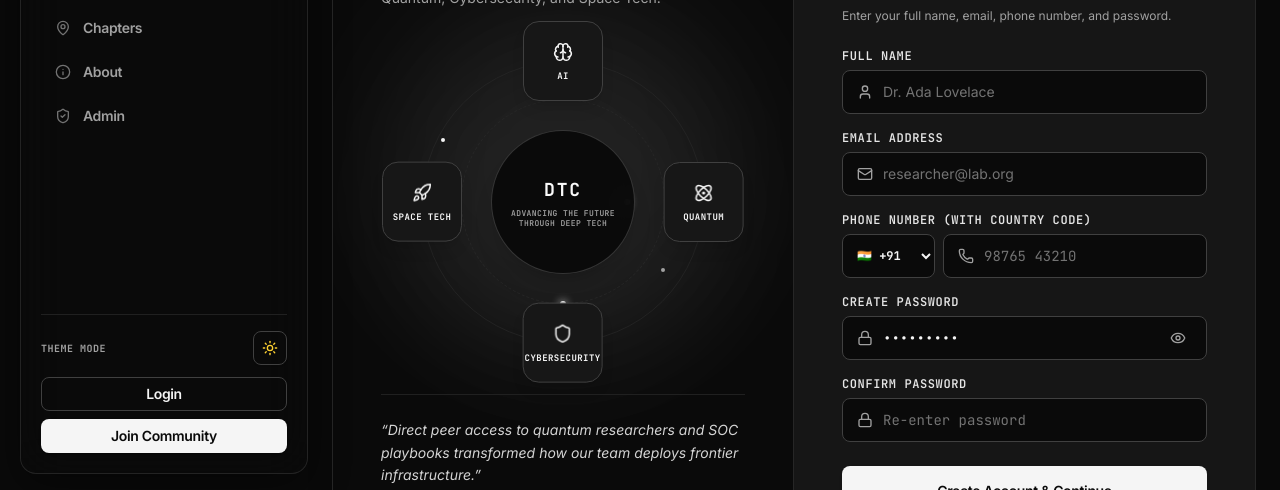
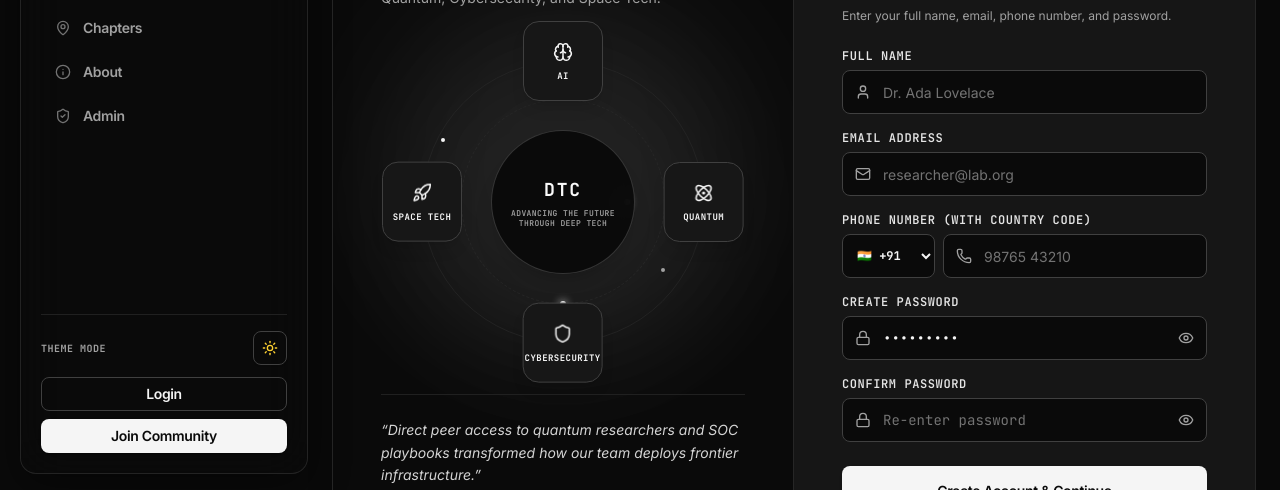
Before and after one commit to Shivammishra0001/deep-tech-community, a Next.js app: page /login in a window 1280 px wide. Both pictures are taken after typing "Sample", "Sample123" into the empty fields and a click on the button "Create Account". Shown: the part 310-800 px from the top of the page. Built offline with nearby package versions, Linux system fonts and the light colour scheme.

Commit message:
Fix complete authentication flow and refactor password inputs with FieldWithIcon and PasswordFieldWithIcon

```diff
--- a/src/app/api/v1/auth/login/route.ts
+++ b/src/app/api/v1/auth/login/route.ts
@@ -24,6 +24,11 @@ export async function POST(request: NextRequest) {
 
     if (!userRow) {
       return apiError("No account found with this email or phone number.", 404);
+    }
+
+    const storedPassword = userRow[6] || "";
+    if (storedPassword && storedPassword !== password && storedPassword !== "HASHED_PWD_" + password) {
+      return apiError("Incorrect password. Please check your credentials and try again.", 401);
     }
 
     const user = {
--- a/src/app/login/page.tsx
+++ b/src/app/login/page.tsx
@@ -3,7 +3,7 @@
 import { useEffect, useState } from "react";
 import Link from "next/link";
 import { Check, Mail, Lock, User, Eye, EyeOff, ShieldCheck, ArrowRight, Phone, AlertCircle, LogIn, UserPlus } from "lucide-react";
-import { Button, Input, Label, Card, Badge, cx } from "@/components/ui";
+import { Button, Label, Badge, cx } from "@/components/ui";
 import { Logo } from "@/components/chrome";
 import { HeroOrbits } from "@/components/orbits";
 
@@ -21,6 +21,97 @@ const COUNTRY_CODES = [
   { code: "+41", country: "Switzerland", flag: "🇨🇭" },
 ];
 
+/* ---------------- Dedicated Input Components with Flex Architecture ---------------- */
+
+function FieldWithIcon({
+  id,
+  type = "text",
+  value,
+  onChange,
+  placeholder,
+  autoComplete,
+  required = true,
+  icon: Icon,
+}: {
+  id: string;
+  type?: string;
+  value: string;
+  onChange: (e: React.ChangeEvent<HTMLInputElement>) => void;
+  placeholder?: string;
+  autoComplete?: string;
+  required?: boolean;
+  icon?: any;
+}) {
+  return (
+    <div className="group relative flex h-11 w-full items-center rounded-lg border border-neutral-300 bg-white dark:border-neutral-700 dark:bg-neutral-950 transition-colors focus-within:border-neutral-900 dark:focus-within:border-neutral-100 focus-within:ring-1 focus-within:ring-neutral-900 dark:focus-within:ring-neutral-100 overflow-hidden">
+      {Icon && (
+        <div className="flex size-10 shrink-0 items-center justify-center text-neutral-400 pointer-events-none select-none">
+          <Icon className="size-4" />
+        </div>
+      )}
+      <input
+        id={id}
+        type={type}
+        required={required}
+        value={value}
+        onChange={onChange}
+        placeholder={placeholder}
+        autoComplete={autoComplete}
+        className={`h-full flex-1 min-w-0 bg-transparent text-sm text-neutral-900 dark:text-neutral-100 placeholder:text-neutral-400 dark:placeholder:text-neutral-500 focus:outline-none border-none ring-0 shadow-none appearance-none ${
+          Icon ? "pr-3.5" : "px-3.5"
+        }`}
+      />
+    </div>
+  );
+}
+
+function PasswordFieldWithIcon({
+  id,
+  value,
+  onChange,
+  placeholder = "••••••••••••",
+  autoComplete = "current-password",
+  required = true,
+}: {
+  id: string;
+  value: string;
+  onChange: (e: React.ChangeEvent<HTMLInputElement>) => void;
+  placeholder?: string;
+  autoComplete?: string;
+  required?: boolean;
+}) {
+  const [show, setShow] = useState(false);
+
+  return (
+    <div className="group relative flex h-11 w-full items-center rounded-lg border border-neutral-300 bg-white dark:border-neutral-700 dark:bg-neutral-950 transition-colors focus-within:border-neutral-900 dark:focus-within:border-neutral-100 focus-within:ring-1 focus-within:ring-neutral-900 dark:focus-within:ring-neutral-100 overflow-hidden">
+      <div className="flex size-10 shrink-0 items-center justify-center text-neutral-400 pointer-events-none select-none">
+        <Lock className="size-4" />
+      </div>
+      <input
+        id={id}
+        type={show ? "text" : "password"}
+        required={required}
+        value={value}
+        onChange={onChange}
+        placeholder={placeholder}
+        autoComplete={autoComplete}
+        className="h-full flex-1 min-w-0 bg-transparent px-0 font-mono text-sm text-neutral-900 dark:text-neutral-100 placeholder:text-neutral-400 dark:placeholder:text-neutral-500 focus:outline-none border-none ring-0 shadow-none appearance-none"
+      />
+      <button
+        type="button"
+        onClick={() => setShow(!show)}
+        title={show ? "Hide password" : "Show password"}
+        tabIndex={-1}
+        className="flex size-10 shrink-0 items-center justify-center text-neutral-400 hover:text-neutral-900 dark:hover:text-neutral-100 transition-colors cursor-pointer outline-none"
+      >
+        {show ? <EyeOff className="size-4" /> : <Eye className="size-4" />}
+      </button>
+    </div>
+  );
+}
+
+/* ---------------- Main Login & Registration Page ---------------- */
+
 export default function LoginPage() {
   const [mode, setMode] = useState<"login" | "signup">("login");
   const [step, setStep] = useState<"form" | "done">("form");
@@ -36,7 +127,6 @@ export default function LoginPage() {
   const [redirectPath, setRedirectPath] = useState<string | null>(null);
 
   // UI states
-  const [showPass, setShowPass] = useState(false);
   const [loading, setLoading] = useState(false);
   const [error, setError] = useState("");
   const [accountExists, setAccountExists] = useState(false);
@@ -99,9 +189,21 @@ export default function LoginPage() {
       setLoading(false);
 
       if (!res.ok || !data.success) {
+        // If account does not exist (404), prompt signup with email pre-filled
+        if (res.status === 404) {
           if (targetId.includes("@")) setEmail(targetId);
           setMode("signup");
           setError("No account found with this email. Please complete your registration below to create your account.");
+          return;
+        }
+
+        // If incorrect password (401), stay on login mode with clear error
+        if (res.status === 401) {
+          setError("Incorrect password. Please check your credentials and try again.");
+          return;
+        }
+
+        setError(data.error || "Authentication failed. Please check your credentials.");
         return;
       }
 
@@ -114,7 +216,7 @@ export default function LoginPage() {
       );
     } catch {
       setLoading(false);
-      handleSuccessAuth({ name: targetId.split("@")[0] || "Member", email: targetId });
+      setError("Unable to connect to authentication server. Please check your network connection.");
     }
   }
 
@@ -124,6 +226,10 @@ export default function LoginPage() {
     setAccountExists(false);
     setAccountNotFound(false);
 
+    if (!fullName || !email || !password) {
+      setError("Full name, email address, and password are required.");
+      return;
+    }
     if (password !== confirmPassword) {
       setError("Passwords do not match. Please check and try again.");
       return;
@@ -162,7 +268,7 @@ export default function LoginPage() {
       );
     } catch {
       setLoading(false);
-      handleSuccessAuth({ name: fullName || email.split("@")[0] || "Member", email });
+      setError("Unable to connect to registration server. Please try again.");
     }
   }
 
@@ -356,46 +462,30 @@ export default function LoginPage() {
                   <form onSubmit={handleLoginSubmit} className="mt-6 space-y-4">
                     <div>
                       <Label htmlFor="login-identifier">EMAIL ADDRESS OR PHONE NUMBER</Label>
-                      <div className="flex h-11 w-full items-center rounded-lg border border-neutral-300 bg-white px-3.5 dark:border-neutral-700 dark:bg-neutral-950 transition-colors focus-within:border-neutral-900 dark:focus-within:border-neutral-100 focus-within:ring-1 focus-within:ring-neutral-900 dark:focus-within:ring-neutral-100">
-                        <Mail className="size-4 shrink-0 text-neutral-400 mr-2.5 pointer-events-none" />
-                        <input
+                      <FieldWithIcon
                         id="login-identifier"
                         type="text"
                         required
                         value={loginIdentifier}
                         onChange={(e) => setLoginIdentifier(e.target.value)}
                         placeholder="name@domain.com or +91 98765 43210"
-                          className="w-full bg-transparent text-sm text-neutral-900 dark:text-neutral-100 placeholder:text-neutral-400 dark:placeholder:text-neutral-500 focus:outline-none font-sans"
                         autoComplete="username"
+                        icon={Mail}
                       />
-                      </div>
                     </div>
 
                     <div>
                       <div className="flex items-center justify-between">
                         <Label htmlFor="login-password">PASSWORD</Label>
                       </div>
-                      <div className="flex h-11 w-full items-center rounded-lg border border-neutral-300 bg-white px-3.5 dark:border-neutral-700 dark:bg-neutral-950 transition-colors focus-within:border-neutral-900 dark:focus-within:border-neutral-100 focus-within:ring-1 focus-within:ring-neutral-900 dark:focus-within:ring-neutral-100">
-                        <Lock className="size-4 shrink-0 text-neutral-400 mr-2.5 pointer-events-none" />
-                        <input
+                      <PasswordFieldWithIcon
                         id="login-password"
-                          type={showPass ? "text" : "password"}
                         required
                         value={password}
                         onChange={(e) => setPassword(e.target.value)}
                         placeholder="••••••••••••"
-                          className="w-full bg-transparent text-sm font-mono text-neutral-900 dark:text-neutral-100 placeholder:text-neutral-400 dark:placeholder:text-neutral-500 focus:outline-none"
                         autoComplete="current-password"
                       />
-                        <button
-                          type="button"
-                          onClick={() => setShowPass(!showPass)}
-                          title={showPass ? "Hide Password" : "Show Password"}
-                          className="shrink-0 text-neutral-400 hover:text-neutral-900 dark:hover:text-neutral-100 p-1.5 rounded-md hover:bg-neutral-200/60 dark:hover:bg-neutral-800/60 transition-colors cursor-pointer ml-1"
-                        >
-                          {showPass ? <EyeOff className="size-4" /> : <Eye className="size-4" />}
-                        </button>
-                      </div>
                     </div>
 
                     <Button type="submit" variant="primary" size="lg" disabled={loading} className="w-full font-bold mt-2">
@@ -407,36 +497,30 @@ export default function LoginPage() {
                   <form onSubmit={handleSignupSubmit} className="mt-6 space-y-4">
                     <div>
                       <Label htmlFor="signup-name">FULL NAME</Label>
-                      <div className="flex h-11 w-full items-center rounded-lg border border-neutral-300 bg-white px-3.5 dark:border-neutral-700 dark:bg-neutral-950 transition-colors focus-within:border-neutral-900 dark:focus-within:border-neutral-100 focus-within:ring-1 focus-within:ring-neutral-900 dark:focus-within:ring-neutral-100">
-                        <User className="size-4 shrink-0 text-neutral-400 mr-2.5 pointer-events-none" />
-                        <input
+                      <FieldWithIcon
                         id="signup-name"
                         type="text"
                         required
                         value={fullName}
                         onChange={(e) => setFullName(e.target.value)}
                         placeholder="Dr. Ada Lovelace"
-                          className="w-full bg-transparent text-sm text-neutral-900 dark:text-neutral-100 placeholder:text-neutral-400 dark:placeholder:text-neutral-500 focus:outline-none font-sans"
                         autoComplete="name"
+                        icon={User}
                       />
-                      </div>
                     </div>
 
                     <div>
                       <Label htmlFor="signup-email">EMAIL ADDRESS</Label>
-                      <div className="flex h-11 w-full items-center rounded-lg border border-neutral-300 bg-white px-3.5 dark:border-neutral-700 dark:bg-neutral-950 transition-colors focus-within:border-neutral-900 dark:focus-within:border-neutral-100 focus-within:ring-1 focus-within:ring-neutral-900 dark:focus-within:ring-neutral-100">
-                        <Mail className="size-4 shrink-0 text-neutral-400 mr-2.5 pointer-events-none" />
-                        <input
+                      <FieldWithIcon
                         id="signup-email"
                         type="email"
                         required
                         value={email}
                         onChange={(e) => setEmail(e.target.value)}
                         placeholder="researcher@lab.org"
-                          className="w-full bg-transparent text-sm text-neutral-900 dark:text-neutral-100 placeholder:text-neutral-400 dark:placeholder:text-neutral-500 focus:outline-none font-sans"
                         autoComplete="email"
+                        icon={Mail}
                       />
-                      </div>
                     </div>
 
                     <div>
@@ -445,7 +529,7 @@ export default function LoginPage() {
                         <select
                           value={countryCode}
                           onChange={(e) => setCountryCode(e.target.value)}
-                          className="h-11 rounded-lg border border-neutral-300 dark:border-neutral-700 bg-neutral-100 dark:bg-neutral-950 px-2.5 font-mono text-xs font-bold text-neutral-900 dark:text-neutral-100 shrink-0"
+                          className="h-11 rounded-lg border border-neutral-300 dark:border-neutral-700 bg-neutral-100 dark:bg-neutral-950 px-2.5 font-mono text-xs font-bold text-neutral-900 dark:text-neutral-100 shrink-0 outline-none"
                         >
                           {COUNTRY_CODES.map((c) => (
                             <option key={c.code} value={c.code}>
@@ -453,16 +537,15 @@ export default function LoginPage() {
                             </option>
                           ))}
                         </select>
-                        <div className="flex h-11 flex-1 items-center rounded-lg border border-neutral-300 bg-white px-3.5 dark:border-neutral-700 dark:bg-neutral-950 transition-colors focus-within:border-neutral-900 dark:focus-within:border-neutral-100 focus-within:ring-1 focus-within:ring-neutral-900 dark:focus-within:ring-neutral-100 min-w-0">
-                          <Phone className="size-4 shrink-0 text-neutral-400 mr-2.5 pointer-events-none" />
-                          <input
+                        <div className="flex-1 min-w-0">
+                          <FieldWithIcon
                             id="signup-phone"
                             type="tel"
                             value={phoneNumber}
                             onChange={(e) => setPhoneNumber(e.target.value)}
                             placeholder="98765 43210"
-                            className="w-full bg-transparent text-sm font-mono text-neutral-900 dark:text-neutral-100 placeholder:text-neutral-400 dark:placeholder:text-neutral-500 focus:outline-none"
                             autoComplete="tel"
+                            icon={Phone}
                           />
                         </div>
                       </div>
@@ -470,44 +553,26 @@ export default function LoginPage() {
 
                     <div>
                       <Label htmlFor="signup-password">CREATE PASSWORD</Label>
-                      <div className="flex h-11 w-full items-center rounded-lg border border-neutral-300 bg-white px-3.5 dark:border-neutral-700 dark:bg-neutral-950 transition-colors focus-within:border-neutral-900 dark:focus-within:border-neutral-100 focus-within:ring-1 focus-within:ring-neutral-900 dark:focus-within:ring-neutral-100">
-                        <Lock className="size-4 shrink-0 text-neutral-400 mr-2.5 pointer-events-none" />
-                        <input
+                      <PasswordFieldWithIcon
                         id="signup-password"
-                          type={showPass ? "text" : "password"}
                         required
                         value={password}
                         onChange={(e) => setPassword(e.target.value)}
                         placeholder="At least 6 characters"
-                          className="w-full bg-transparent text-sm font-mono text-neutral-900 dark:text-neutral-100 placeholder:text-neutral-400 dark:placeholder:text-neutral-500 focus:outline-none"
                         autoComplete="new-password"
                       />
-                        <button
-                          type="button"
-                          onClick={() => setShowPass(!showPass)}
-                          title={showPass ? "Hide Password" : "Show Password"}
-                          className="shrink-0 text-neutral-400 hover:text-neutral-900 dark:hover:text-neutral-100 p-1.5 rounded-md hover:bg-neutral-200/60 dark:hover:bg-neutral-800/60 transition-colors cursor-pointer ml-1"
-                        >
-                          {showPass ? <EyeOff className="size-4" /> : <Eye className="size-4" />}
-                        </button>
-                      </div>
                     </div>
 
                     <div>
                       <Label htmlFor="signup-confirm-password">CONFIRM PASSWORD</Label>
-                      <div className="flex h-11 w-full items-center rounded-lg border border-neutral-300 bg-white px-3.5 dark:border-neutral-700 dark:bg-neutral-950 transition-colors focus-within:border-neutral-900 dark:focus-within:border-neutral-100 focus-within:ring-1 focus-within:ring-neutral-900 dark:focus-within:ring-neutral-100">
-                        <Lock className="size-4 shrink-0 text-neutral-400 mr-2.5 pointer-events-none" />
-                        <input
+                      <PasswordFieldWithIcon
                         id="signup-confirm-password"
-                          type={showPass ? "text" : "password"}
                         required
                         value={confirmPassword}
                         onChange={(e) => setConfirmPassword(e.target.value)}
                         placeholder="Re-enter password"
-                          className="w-full bg-transparent text-sm font-mono text-neutral-900 dark:text-neutral-100 placeholder:text-neutral-400 dark:placeholder:text-neutral-500 focus:outline-none"
                         autoComplete="new-password"
                       />
-                      </div>
                     </div>
 
                     <Button type="submit" variant="primary" size="lg" disabled={loading} className="w-full font-bold mt-2">
```
Lines whose indentation alone changed are shown as unchanged.
